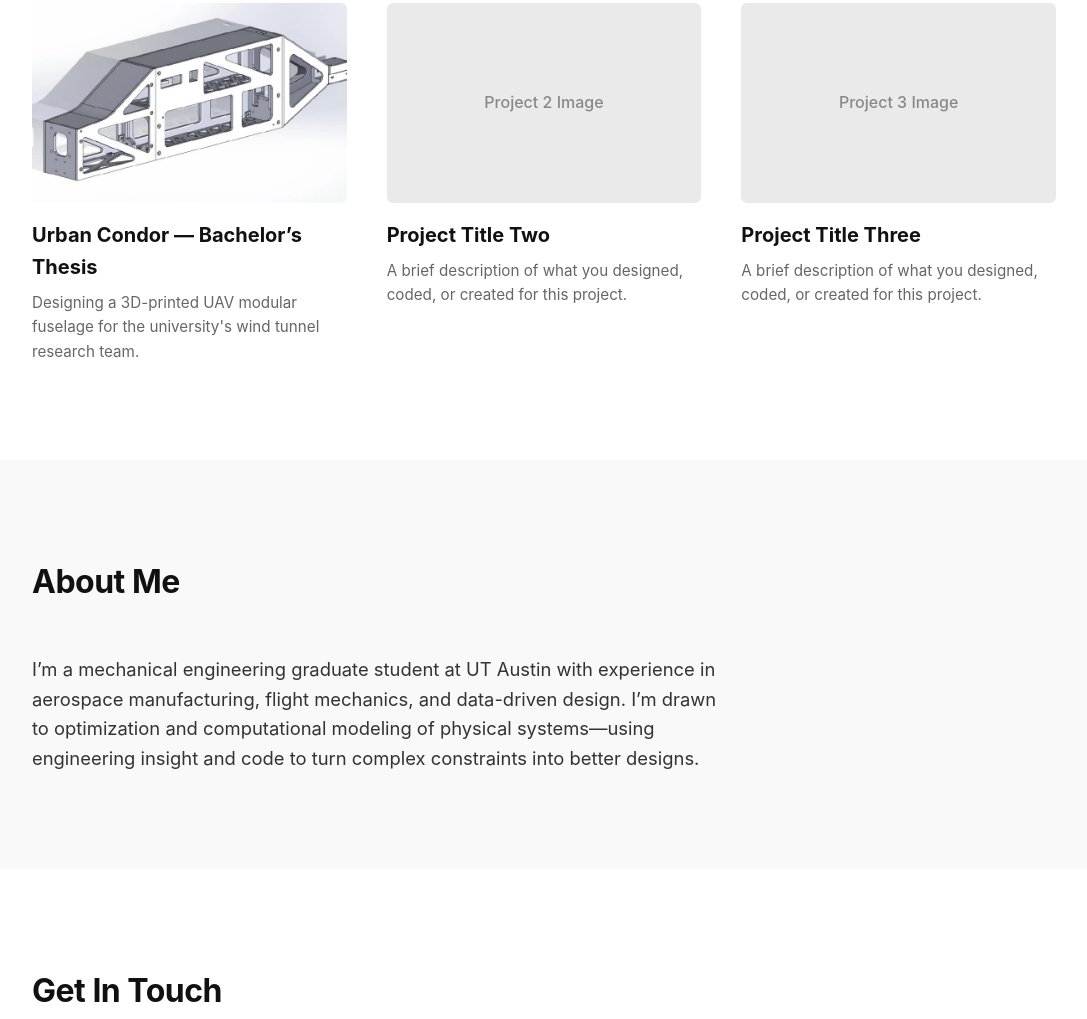
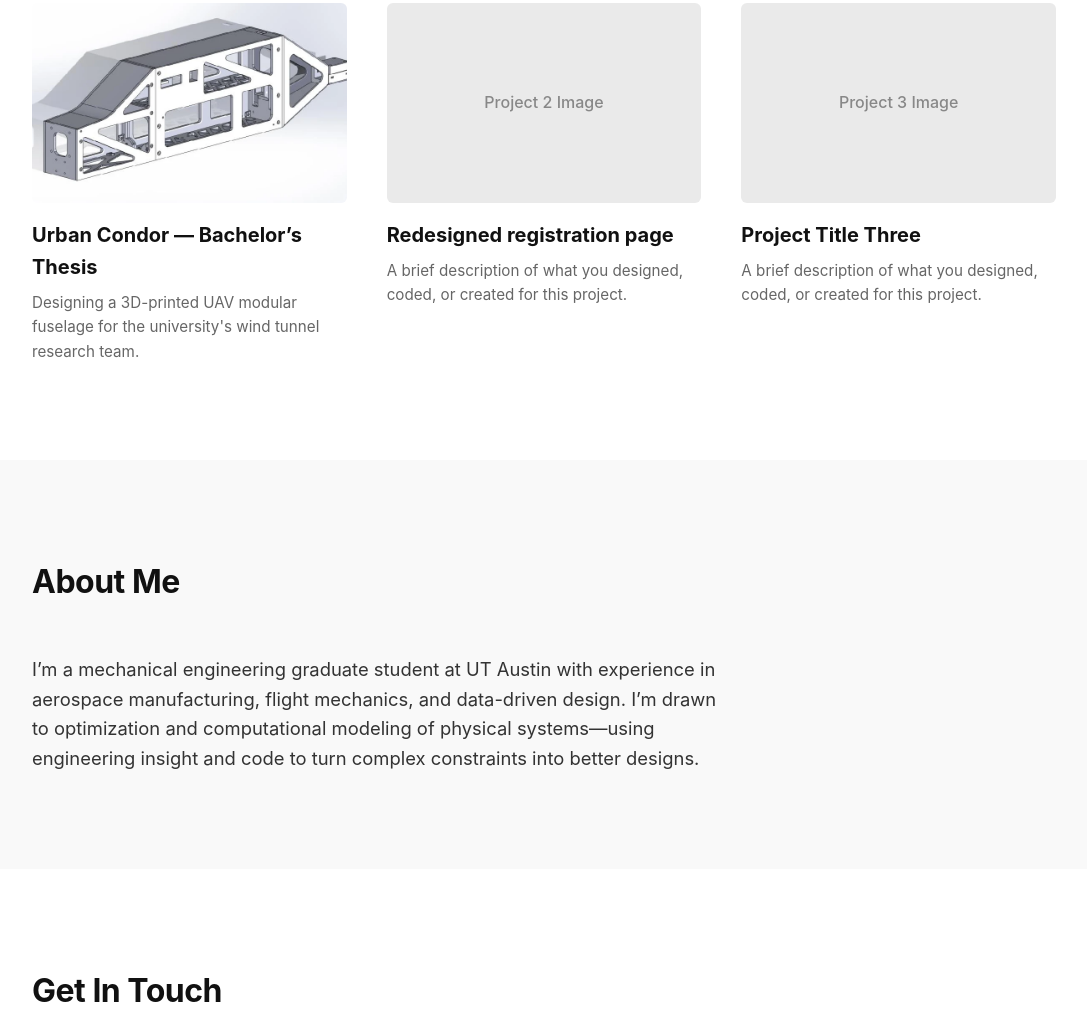
Before and after one commit to BelaD44/personalwebsite, a plain HTML site: page index.html in a window 1280 px wide. Shown: the part 900-1919 px from the top of the page, without its empty margins (96-1183 px from the left). Drawn offline with Linux system fonts and the light colour scheme.

Commit message:
Update project title with a link to registration page

```diff
--- a/index.html
+++ b/index.html
@@ -38,7 +38,9 @@
             </div>
             <div class="project-card">
                 <div class="project-image-placeholder">Project 2 Image</div>
-                <h3>Project Title Two</h3>
+                <h3>
+                    <a href="course-planner/app/index.html">Redesigned registration page</a>
+                </h3>
                 <p>A brief description of what you designed, coded, or created for this project.</p>
             </div>
             <div class="project-card">
```
